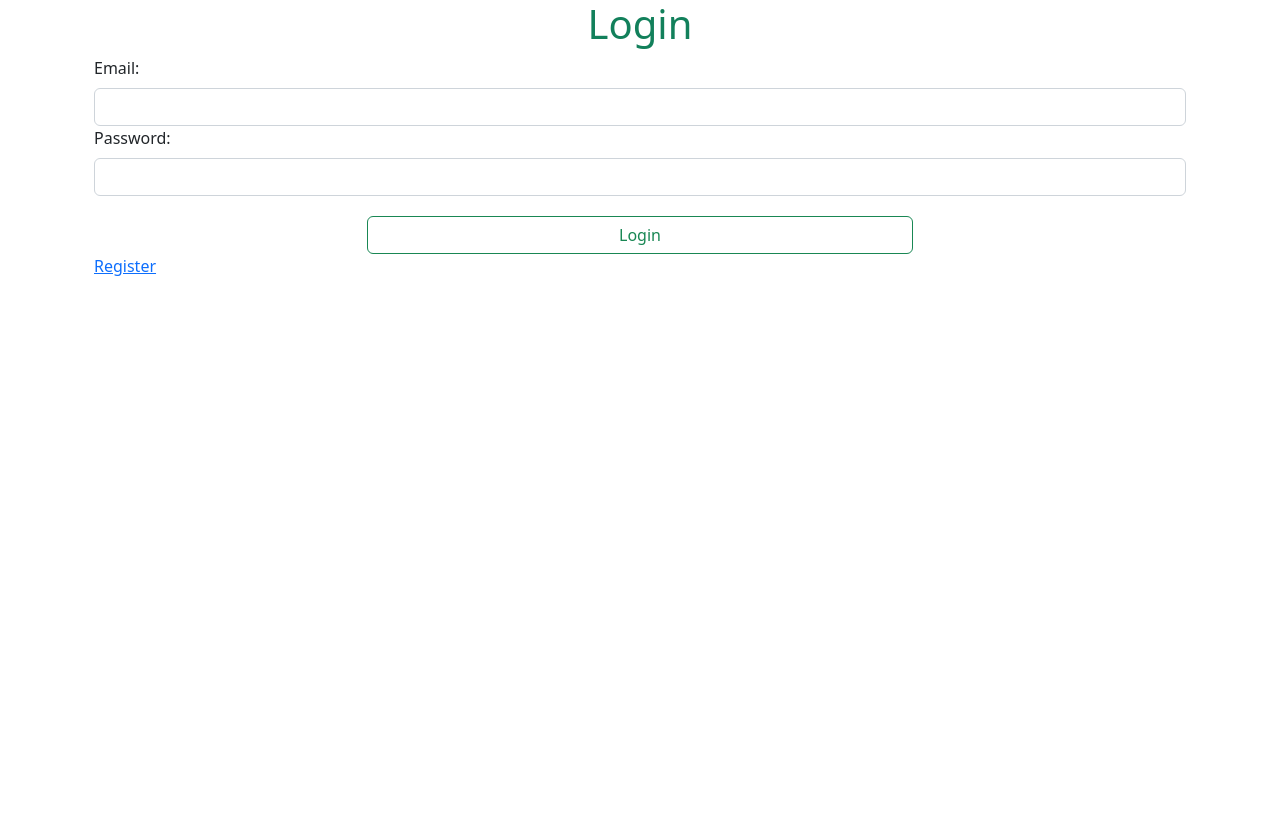
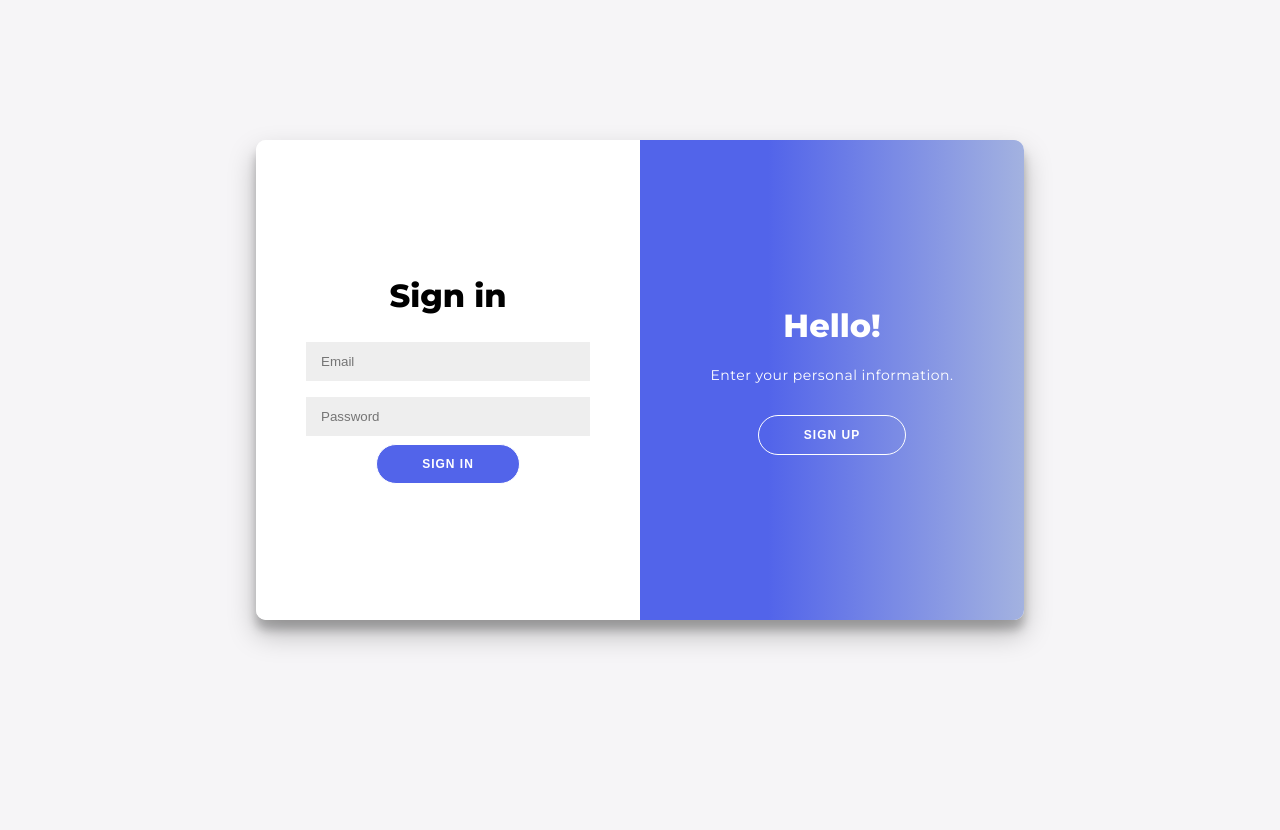
Before and after one commit to noura-ah/admission_project, a Django app: page / in a window 1280 px wide. Before the commit the page ends 276 px from the top, so only its background shows below. Run offline with Django 3.2, Linux system fonts and the light colour scheme.

Commit message:
edit login and register page +logo

```diff
--- a/admission/settings.py
+++ b/admission/settings.py
@@ -120,6 +120,11 @@ USE_TZ = True
 
 STATIC_URL = '/static/'
 
+STATICFILES_DIRS = (
+    os.path.join(BASE_DIR, 'static'),
+)
+
+STATIC_ROOT = os.path.join(BASE_DIR, 'staticfiles')
 
 MEDIA_ROOT = os.path.join(BASE_DIR, 'media')
 MEDIA_URL = '/media/'
--- /dev/null
+++ b/admission_app/static/css/style.css
@@ -0,0 +1,201 @@
+@import url('https://fonts.googleapis.com/css?family=Montserrat:400,800');
+
+* {
+	box-sizing: border-box;
+}
+
+body {
+	background: #f6f5f7;
+	display: flex;
+	justify-content: center;
+	align-items: center;
+	flex-direction: column;
+	font-family: 'Montserrat', sans-serif;
+	height: 100vh;
+	margin: -20px 0 50px;
+}
+
+h1 {
+	font-weight: bold;
+	margin: 0;
+}
+
+h2 {
+	text-align: center;
+}
+
+p {
+	font-size: 14px;
+	font-weight: 100;
+	line-height: 20px;
+	letter-spacing: 0.5px;
+	margin: 20px 0 30px;
+}
+
+span {
+	font-size: 12px;
+}
+
+a {
+	color: #333;
+	font-size: 14px;
+	text-decoration: none;
+	margin: 15px 0;
+}
+/* ------------------------------button style-------------------------------------- */
+button {
+	border-radius: 20px;
+	border: 1px solid white;
+	background-color: #5264ea;
+	color: #FFFFFF;
+	font-size: 12px;
+	font-weight: bold;
+	padding: 12px 45px;
+	letter-spacing: 1px;
+	text-transform: uppercase;
+	transition: transform 80ms ease-in;
+}
+
+button:active {
+	transform: scale(0.95);
+}
+button.ghost {
+	background-color: transparent;
+	border-color: #FFFFFF;
+}
+
+/* -----------------------------the perent container style-------------------------------------- */
+.container {
+	background-color: #fff;
+	border-radius: 10px;
+  	box-shadow: 0 14px 28px rgba(0,0,0,0.25),
+			0 10px 10px rgba(0,0,0,0.22);
+	position: relative;
+	overflow: hidden;
+	width: 768px;
+	max-width: 100%;
+	min-height: 480px;
+}
+/* ------------------------------form style-------------------------------------- */
+form {
+	background-color: #FFFFFF;
+	display: flex;
+	align-items: center;
+	justify-content: center;
+	flex-direction: column;
+	padding: 0 50px;
+	height: 100%;
+	text-align: center;
+}
+
+input {
+	background-color: #eee;
+	border: none;
+	padding: 12px 15px;
+	margin: 8px 0;
+	width: 100%;
+}
+.form-container {
+	position: absolute;
+	top: 0;
+	height: 100%;
+	transition: all 0.6s ease-in-out;
+}
+/* ------------------------------ login form style-------------------------------------- */
+.sign-in-container {
+	left: 0;
+	width: 50%;
+	z-index: 2;
+}
+
+.container.right-panel-active .sign-in-container {
+	transform: translateX(100%);
+}
+/* ------------------------------register form style-------------------------------------- */
+.sign-up-container {
+	left: 0;
+	width: 50%;
+	opacity: 0;
+	z-index: 1;
+}
+
+.container.right-panel-active .sign-up-container {
+	transform: translateX(100%);
+	opacity: 1;
+	z-index: 5;
+	animation: show 0.6s;
+}
+
+@keyframes show {
+	0%, 49.99% {
+		opacity: 0;
+		z-index: 1;
+	}
+
+	50%, 100% {
+		opacity: 1;
+		z-index: 5;
+	}
+}
+
+.overlay-container {
+	position: absolute;
+	top: 0;
+	left: 50%;
+	width: 50%;
+	height: 100%;
+	overflow: hidden;
+	transition: transform 0.6s ease-in-out;
+	z-index: 100;
+}
+/* هنا عشان ينتقل للعكس */
+.container.right-panel-active .overlay-container{
+	transform: translateX(-100%);
+}
+
+.overlay {
+	background: #56C2C1;
+	/* background: -webkit-linear-gradient(to right, #5264ea,white); */
+	background: linear-gradient(to left,rgb(163, 178, 224),#5264ea,#5264ea,rgb(163, 178, 224));
+	color: #FFFFFF;
+	position: relative;
+	left: -100%;
+	height: 100%;
+	width: 200%;
+	transition: transform 0.6s ease-in-out;
+}
+
+.container.right-panel-active .overlay {
+  	transform: translateX(50%);
+}
+.overlay-panel {
+	position: absolute;
+	display: flex;
+	align-items: center;
+	justify-content: center;
+	flex-direction: column;
+	padding: 0 40px;
+	text-align: center;
+	top: 0;
+	height: 100%;
+	width: 50%;
+	transform: translateX(0);
+	transition: transform 0.6s ease-in-out;
+}
+
+.overlay-left {
+	transform: translateX(-20%);
+}
+
+.container.right-panel-active .overlay-left {
+	transform: translateX(0);
+}
+
+.overlay-right {
+	right: 0;
+	transform: translateX(0);
+}
+
+.container.right-panel-active .overlay-right {
+	transform: translateX(20%);
+}
--- /dev/null
+++ b/admission_app/static/js/script.js
@@ -0,0 +1,11 @@
+const signUpButton = document.getElementById('signUp');
+const signInButton = document.getElementById('signIn');
+const container = document.getElementById('container');
+
+signUpButton.addEventListener('click', () => {
+	container.classList.add("right-panel-active");
+});
+
+signInButton.addEventListener('click', () => {
+	container.classList.remove("right-panel-active");
+});
--- a/admission_app/templates/base.html
+++ b/admission_app/templates/base.html
@@ -1,6 +1,6 @@
 <!DOCTYPE html>
 <html lang="en">
-
+    <!-- {% load staticfiles %} -->
 <head>
     <meta charset="UTF-8">
     <meta http-equiv="X-UA-Compatible" content="IE=edge">
@@ -8,16 +8,16 @@
     <title>Document</title>
     <link href="https://cdn.jsdelivr.net/npm/bootstrap@5.2.0-beta1/dist/css/bootstrap.min.css" rel="stylesheet"
         integrity="sha384-0evHe/X+R7YkIZDRvuzKMRqM+OrBnVFBL6DOitfPri4tjfHxaWutUpFmBp4vmVor" crossorigin="anonymous">
+    <!-- <link rel="stylesheet" type="text/css" href="{% static 'css/style.css' %}"> -->
 </head>
 
 <body>
 
-
-
     {% if "userId" in request.session %}
     <nav class="navbar navbar-expand-lg navbar-light bg-light">
         <div class="container-fluid">
-            <a class="navbar-brand" href="#">Admission</a>
+            <img src="media\images\nav_logo.png" alt="logo" style="width:6%; height:6%;">
+            <!-- <a class="navbar-brand" href="#">Admission</a> -->
             <button class="navbar-toggler" type="button" data-bs-toggle="collapse"
                 data-bs-target="#navbarSupportedContent" aria-controls="navbarSupportedContent" aria-expanded="false"
                 aria-label="Toggle navigation">
@@ -76,6 +76,7 @@
     <div class="container">
         {% block content %}{% endblock %}
     </div>
+    <!-- <script type="text/javascript" src="{% static 'js/script.js' %}"></script> -->
     <script src="https://cdn.jsdelivr.net/npm/bootstrap@5.2.0-beta1/dist/js/bootstrap.bundle.min.js"
         integrity="sha384-pprn3073KE6tl6bjs2QrFaJGz5/SUsLqktiwsUTF55Jfv3qYSDhgCecCxMW52nD2"
         crossorigin="anonymous"></script>
--- a/admission_app/templates/index.html
+++ b/admission_app/templates/index.html
@@ -1,31 +1,54 @@
-
-{%extends 'base.html'%}
-
-{%block content%}
-
-    <div class="container">
-        <div class="row align-items-start">
-       <div class="col">
-        <h1 style="text-align: center; color: rgb(18, 128, 91);">Login</h1>
+<!DOCTYPE html>
+<html lang="en">
+<head>
+	<meta charset="UTF-8">
+	<meta http-equiv="X-UA-Compatible" content="IE=edge">
+	<meta name="viewport" content="width=device-width, initial-scale=1.0">
+	{% load staticfiles %}
+	<link rel="stylesheet" type="text/css" href="{% static 'css/style.css' %}">
+	<title>Document</title>
+</head>
+<body>
+<div class="container" id="container">
+	<div class="form-container sign-up-container">
+		<form method="post" action="/register">
+			<h1>Create Account</h1>
+      <br>
+			<input type="text" placeholder="First Name" name="first_name"/>
+      <input type="text" placeholder="last Name" name="last_name"/>
+      <input type="text" placeholder="Email" name="email"/>
+      <input type="text" placeholder="Phone Number" name="phone"/>
+			<input type="password" placeholder="Password" name="password"/>
+      <input type="password" placeholder="Confirm Password" name="confirm_pw"/>
+      {% csrf_token %}
+			<button type="submit">Sign Up</button>
+		</form>
+	</div>
+	<div class="form-container sign-in-container">
 		<form method="post" action="/login">
-            <div class="col">
-                <label class="form-label">Email: </label>
-                <input type="text" name="email" class="form-control">
+			<h1>Sign in</h1>
+      <br>
+			<input type="email" placeholder="Email"name="email" />
+			<input type="password" placeholder="Password" name="password" />
+      {% csrf_token %}
+			<button type="submit">Sign In</button>
+		</form>
 	</div>
-            <div class="col">
-                <label class="form-label">Password: </label>
-                <input type="password" name="password" class="form-control">
+	<div class="overlay-container">
+		<div class="overlay">
+			<div class="overlay-panel overlay-left">
+				<h1>Welcome Back!</h1>
+				<p>please login with your personal info</p>
+				<button class="ghost" id="signIn">Sign In</button>
 			</div>
-            {% csrf_token %}
-            <div  class="d-grid gap-2 col-6 mx-auto" style="margin-top: 20px;">
-            <button type="submit" class="btn btn-outline-success">Login</button>
-        </div>
-        </form>
-        <div>
-            <a href="/register">Register</a>
+			<div class="overlay-panel overlay-right">
+				<h1>Hello!</h1>
+				<p>Enter your personal information.</p>
+				<button class="ghost" id="signUp">Sign Up</button>
 			</div>
 		</div>
 	</div>
 </div>
-
-{%endblock%}
+<script type="text/javascript" src="{% static 'js/script.js' %}"></script>
+</body>
+</html>
```
Also changed, not shown: db.sqlite3, media/images/nav_logo.png (added). Lines whose indentation alone changed are shown as unchanged.
